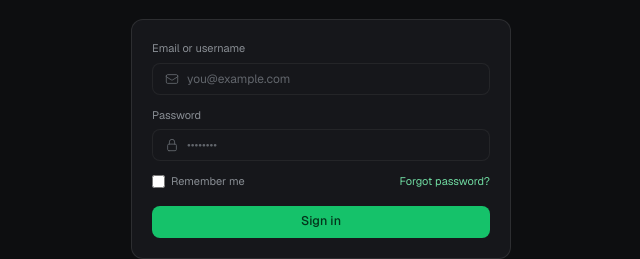
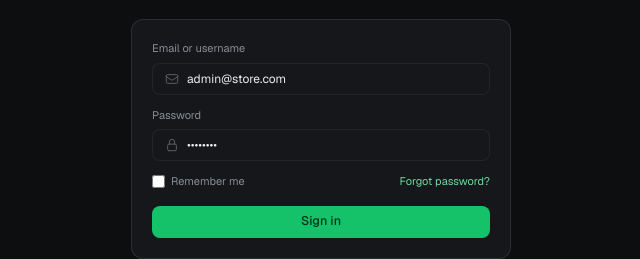
Before and after one commit to Alfred-6578/YapShop, a Next.js app: page / in a window 1280 px wide. Shown: the part 309-568 px from the top of the page, without its empty margins (319-959 px from the left). Built offline with nearby package versions, Linux system fonts and the light colour scheme; no server answers.

Commit message:
pre-fill login details

```diff
--- a/src/app/page.tsx
+++ b/src/app/page.tsx
@@ -19,8 +19,8 @@ const LoginForm = () => {
   const searchParams = useSearchParams()
   const next = searchParams?.get("next") ?? "/dashboard"
 
-  const [username, setUsername] = useState("")
-  const [password, setPassword] = useState("")
+  const [username, setUsername] = useState("admin@store.com") // Pre-fill for easier local testing. Remove in production.
+  const [password, setPassword] = useState("password") // Pre-fill for easier local testing. Remove in production.
 
   const loginMutation = useMutation({
     mutationFn: ({ u, p }: { u: string; p: string }) => login(u, p),
@@ -69,7 +69,7 @@ const LoginForm = () => {
             <span className="text-[11px] text-fg-muted">Email or username</span>
             <Input
               value={username}
-              onChange={setUsername}
+              onChange={()=>{}}
               placeholder="you@example.com"
               icon={<HiOutlineEnvelope size={14} />}
               autoComplete="username"
@@ -81,7 +81,7 @@ const LoginForm = () => {
             <Input
               type="password"
               value={password}
-              onChange={setPassword}
+              onChange={()=>{}}
               placeholder="••••••••"
               icon={<HiOutlineLockClosed size={14} />}
               autoComplete="current-password"
```
